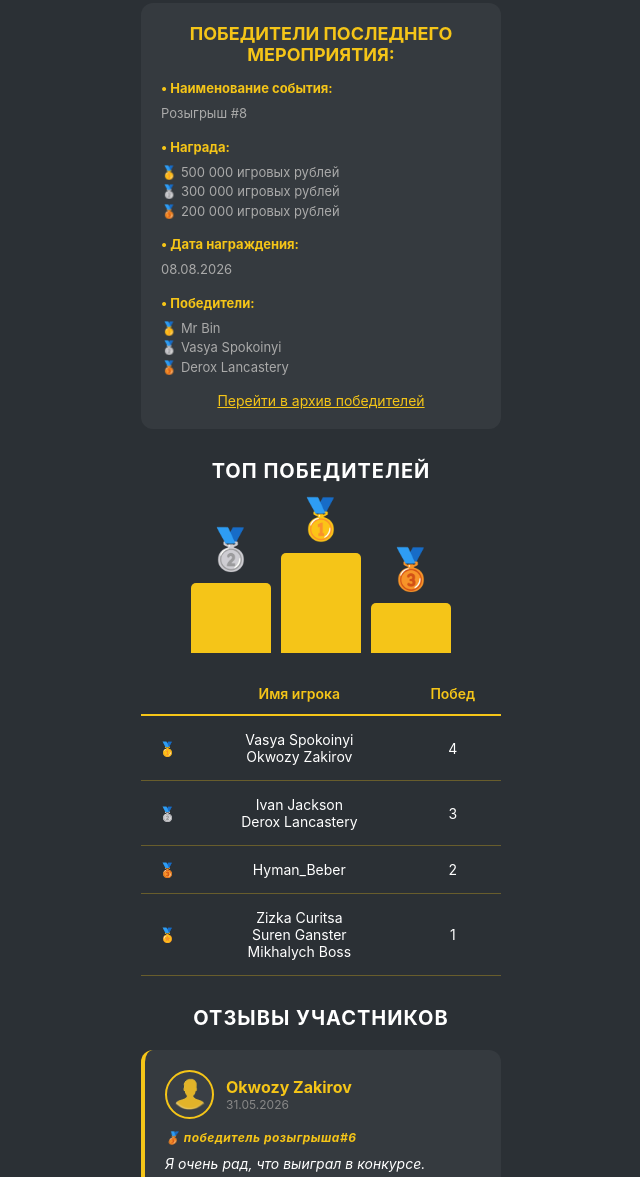
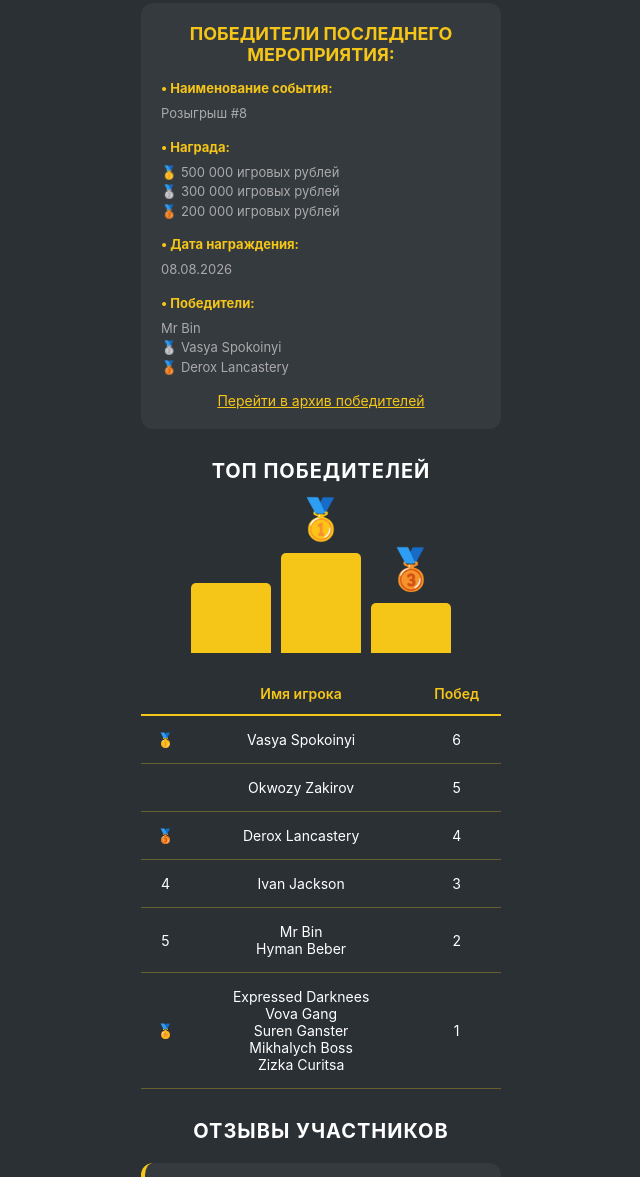
Before and after one commit to bayanistic/severnyi-gm-data, a plain HTML site: page index.html in a window 1280 px wide. Shown: the part 1306-2483 px from the top of the page, without its empty margins (319-959 px from the left). Drawn offline with Linux system fonts and the light colour scheme; a script that the page names is missing.

Commit message:
Update index.html

```diff
--- a/index.html
+++ b/index.html
@@ -383,7 +383,7 @@
                         <div class="reward-plus">+</div>
                         <div class="reward-money">30 000 ₽</div>
                     </div>
-                    <button class="copy-btn" onclick="copyPromo('SEVERNYI')">📋 Скопировать промокод</button>
+                    <button class="copy-btn" onclick="copyPromo('SEVERNYI')"> Скопировать промокод</button>
                 </div>
                 <div class="temp-promo-card">
                     <div class="temp-promo-badge">ВРЕМЕННЫЙ</div>
@@ -438,24 +438,26 @@
                 <div class="winner-info"><div class="winner-info-title">• Наименование события:</div><div class="winner-info-text">Розыгрыш #8</div></div>
                 <div class="winner-info"><div class="winner-info-title">• Награда:</div><div class="winner-info-text">🥇 500 000 игровых рублей<br>🥈 300 000 игровых рублей<br>🥉 200 000 игровых рублей</div></div>
                 <div class="winner-info"><div class="winner-info-title">• Дата награждения:</div><div class="winner-info-text">08.08.2026</div></div>
-                <div class="winner-info"><div class="winner-info-title">• Победители:</div><div class="winner-info-text">🥇 Mr Bin<br>🥈 Vasya Spokoinyi<br>🥉 Derox Lancastery</div></div>
+                <div class="winner-info"><div class="winner-info-title">• Победители:</div><div class="winner-info-text"> Mr Bin<br>🥈 Vasya Spokoinyi<br>🥉 Derox Lancastery</div></div>
                 <div class="archive-link" onclick="showPage('events', null)">Перейти в архив победителей</div>
             </div>
 
             <div class="top-winners">
                 <div class="section-header">ТОП ПОБЕДИТЕЛЕЙ</div>
                 <div class="podium">
-                    <div class="podium-place podium-2"><div class="podium-medal">🥈</div><div class="podium-block"></div></div>
+                    <div class="podium-place podium-2"><div class="podium-medal"></div><div class="podium-block"></div></div>
                     <div class="podium-place podium-1"><div class="podium-medal">🥇</div><div class="podium-block"></div></div>
                     <div class="podium-place podium-3"><div class="podium-medal">🥉</div><div class="podium-block"></div></div>
                 </div>
                 <table class="rating-table">
                     <thead><tr><th></th><th>Имя игрока</th><th>Побед</th></tr></thead>
                     <tbody>
-                        <tr><td>🥇</td><td>Vasya Spokoinyi<br>Okwozy Zakirov</td><td>4</td></tr>
-                        <tr><td>🥈</td><td>Ivan Jackson<br>Derox Lancastery</td><td>3</td></tr>
-                        <tr><td>🥉</td><td>Hyman_Beber</td><td>2</td></tr>
-                        <tr><td>🏅</td><td>Zizka Curitsa<br>Suren Ganster<br>Mikhalych Boss</td><td>1</td></tr>
+                        <tr><td>🥇</td><td>Vasya Spokoinyi</td><td>6</td></tr>
+                        <tr><td></td><td>Okwozy Zakirov</td><td>5</td></tr>
+                        <tr><td>🥉</td><td>Derox Lancastery</td><td>4</td></tr>
+                        <tr><td>4</td><td>Ivan Jackson</td><td>3</td></tr>
+                        <tr><td>5</td><td>Mr Bin<br>Hyman Beber</td><td>2</td></tr>
+                        <tr><td>🏅</td><td>Expressed Darknees<br>Vova Gang<br>Suren Ganster<br>Mikhalych Boss<br>Zizka Curitsa</td><td>1</td></tr>
                     </tbody>
                 </table>
             </div>
@@ -482,7 +484,7 @@
                 <div class="download-title">↓ СКАЧАТЬ ИГРУ ↓</div>
                 <img src="https://bayanistic.github.io/severnyi-gm-data/images/download-game.webp" class="download-image">
                 <div class="download-links">
-                    <a href="https://play.google.com/store/apps/details?id=com.grand.launcher" target="_blank" class="download-link"><span class="icon">📥</span> Play Market</a>
+                    <a href="https://play.google.com/store/apps/details?id=com.grand.launcher" target="_blank" class="download-link"><span class="icon"></span> Play Market</a>
                     <a href="https://apps.rustore.ru/app/com.grand.cr" target="_blank" class="download-link"><span class="icon">📥</span> RuStore</a>
                     <a href="https://apps.apple.com/rs/app/grand-mobile-rp-life-simulator/id6741001464" target="_blank" class="download-link"><span class="icon">📥</span> App Store</a>
                     <a href="https://grand-mobile.servers4.pro/android/GrandMobile.apk" target="_blank" class="download-link"><span class="icon">📥</span> .APK (официальный сайт)</a>
@@ -723,7 +725,7 @@
             </div>
             <div class="rules-list">
                 <div class="rules-item" onclick="showPage('rule-privacy', null)"><div class="rules-item-title">📄 Политика конфиденциальности</div><div class="rules-item-text" style="color: #888; font-size: 12px;">Нажмите, чтобы открыть документ →</div></div>
-                <div class="rules-item" onclick="showPage('rule-terms', null)"><div class="rules-item-title">📄 Условия использования</div><div class="rules-item-text" style="color: #888; font-size: 12px;">Нажмите, чтобы открыть документ →</div></div>
+                <div class="rules-item" onclick="showPage('rule-terms', null)"><div class="rules-item-title"> Условия использования</div><div class="rules-item-text" style="color: #888; font-size: 12px;">Нажмите, чтобы открыть документ →</div></div>
             </div>
             <div class="social-footer">
                 <div class="social-footer-text">· Присоединяйтесь ·</div>
@@ -742,7 +744,7 @@
             <div class="doc-section">
                 <div class="doc-section-title">1. ОСНОВНЫЕ ТЕРМИНЫ И ОПРЕДЕЛЕНИЯ</div>
                 <div class="doc-text"><strong>1.1 Организатор розыгрыша.</strong> Организатор розыгрыша – ведущий розыгрыша. Организатором розыгрыша является канал "Severnyi | Grand Mobile²⁶".
-<strong>1.2 Участник розыгрыша.</strong> Участник розыгрыша – лицо, изъявившее желание учувствовать в розыгрыше. В качестве Участников розыгрыша могут выступать подписчики канала “Severnyi | Grand Mobile²⁶”
+<strong>1.2 Участник розыгрыша.</strong> Участник розыгрыша – лицо, изъявившее желание учувствовать в розыгрыше. В качестве Участников розыгрыша могут выступать подписчики канала "Severnyi | Grand Mobile²⁶"
 <strong>1.3 Приз.</strong> Приз – объект розыгрыша.
 <strong>1.4 Победитель розыгрыша.</strong> Победитель розыгрыша – это Участник розыгрыша, который выиграл.
 <strong>1.5 Рандомайзер.</strong> Рандомайзер – это генератор случайных чисел, предназначенный для случайного выбора победителя.</div>
@@ -758,7 +760,7 @@
 
             <div class="doc-section">
                 <div class="doc-section-title">3. УСЛОВИЯ УЧАСТИЯ</div>
-                <div class="doc-text">3.1 Участниками Розыгрыша могут стать подписчики канала “Severnyi | Grand Mobile²⁶”, за исключением организатора.
+                <div class="doc-text">3.1 Участниками Розыгрыша могут стать подписчики канала "Severnyi | Grand Mobile²⁶", за исключением организатора.
 3.2* Один участник имеет право оставить только один комментарий. Повторные комментарии одного участника не учитываются.
 3.2.1 Действия, направленные на искусственное увеличение количества комментариев (накрутка, использование ботов и т.п.), запрещены. Участники, уличённые в таких действиях, будут автоматически исключены из Розыгрыша.</div>
             </div>
@@ -929,7 +931,7 @@
         <div class="page-content document-page">
             <button class="back-btn" onclick="showPage('rules', null)"><i class="fas fa-arrow-left"></i> Назад к правилам</button>
             <div class="doc-header"><div class="doc-title">Условия использования</div></div>
-            <div class="doc-text" style="text-align: center; margin-bottom: 20px; font-style: italic;">Настоящий документ (“Условия”) устанавливает правила пользования веб-ресурсом https://sites.google.com/view/severnyigm.</div>
+            <div class="doc-text" style="text-align: center; margin-bottom: 20px; font-style: italic;">Настоящий документ ("Условия") устанавливает правила пользования веб-ресурсом https://sites.google.com/view/severnyigm.</div>
 
             <div class="doc-section">
                 <div class="doc-section-title">Общие положения</div>
@@ -947,7 +949,7 @@
                 <div class="doc-section-title">Порядок пользования ресурсом</div>
                 <div class="doc-text">3. Доступ к функциональным возможностям сайта предоставляется без прохождения процедуры предварительной регистрации.
 4. Пользователи получают полный доступ ко всем ресурсам немедленно после перехода на сайт. Функционал, предусматривающий обязательную авторизацию, отсутствует.
-5. Конфиденциальность и безопасность оказываемых услуг обеспечиваются согласно условиям “Политики Конфиденциальности”.
+5. Конфиденциальность и безопасность оказываемых услуг обеспечиваются согласно условиям "Политики Конфиденциальности".
 6. Администрация сайта сохраняет за собой право изменять условия предоставления услуг, своевременно оповещая об этом пользователей установленным порядком.</div>
             </div>
 
@@ -1004,14 +1006,12 @@
             <table class="rating-table">
                 <thead><tr><th>Место</th><th>Игрок</th><th>Победы</th></tr></thead>
                 <tbody>
-                    <tr><td>🥇 1</td><td>Vasya Spokoinyi</td><td>4</td></tr>
-                    <tr><td>🥇 1</td><td>Okwozy Zakirov</td><td>4</td></tr>
-                    <tr><td>🥈 2</td><td>Ivan Jackson</td><td>3</td></tr>
-                    <tr><td>🥈 2</td><td>Derox Lancastery</td><td>3</td></tr>
-                    <tr><td>🥉 3</td><td>Hyman_Beber</td><td>2</td></tr>
-                    <tr><td>4</td><td>Zizka Curitsa</td><td>1</td></tr>
-                    <tr><td>4</td><td>Suren Ganster</td><td>1</td></tr>
-                    <tr><td>4</td><td>Mikhalych Boss</td><td>1</td></tr>
+                    <tr><td>🥇 1</td><td>Vasya Spokoinyi</td><td>6</td></tr>
+                    <tr><td>🥈 2</td><td>Okwozy Zakirov</td><td>5</td></tr>
+                    <tr><td>🥉 3</td><td>Derox Lancastery</td><td>4</td></tr>
+                    <tr><td>4</td><td>Ivan Jackson</td><td>3</td></tr>
+                    <tr><td>5</td><td>Mr Bin<br>Hyman Beber</td><td>2</td></tr>
+                    <tr><td>7</td><td>Expressed Darknees<br>Vova Gang<br>Suren Ganster<br>Mikhalych Boss<br>Zizka Curitsa</td><td>1</td></tr>
                 </tbody>
             </table>
             <div class="social-footer">
@@ -1265,7 +1265,7 @@
 
             <div class="rules-list">
                 <div class="rules-item">
-                    <div class="rules-item-title">📋 Что указать в обращении?</div>
+                    <div class="rules-item-title"> Что указать в обращении?</div>
                     <div class="rules-item-text">1. Ваш никнейм в Grand Mobile<br>2. Суть вопроса или проблемы<br>3. Скриншоты (чеки, ошибки и т.д.)<br>4. Дата и время события (если применимо)</div>
                 </div>
             </div>
```
